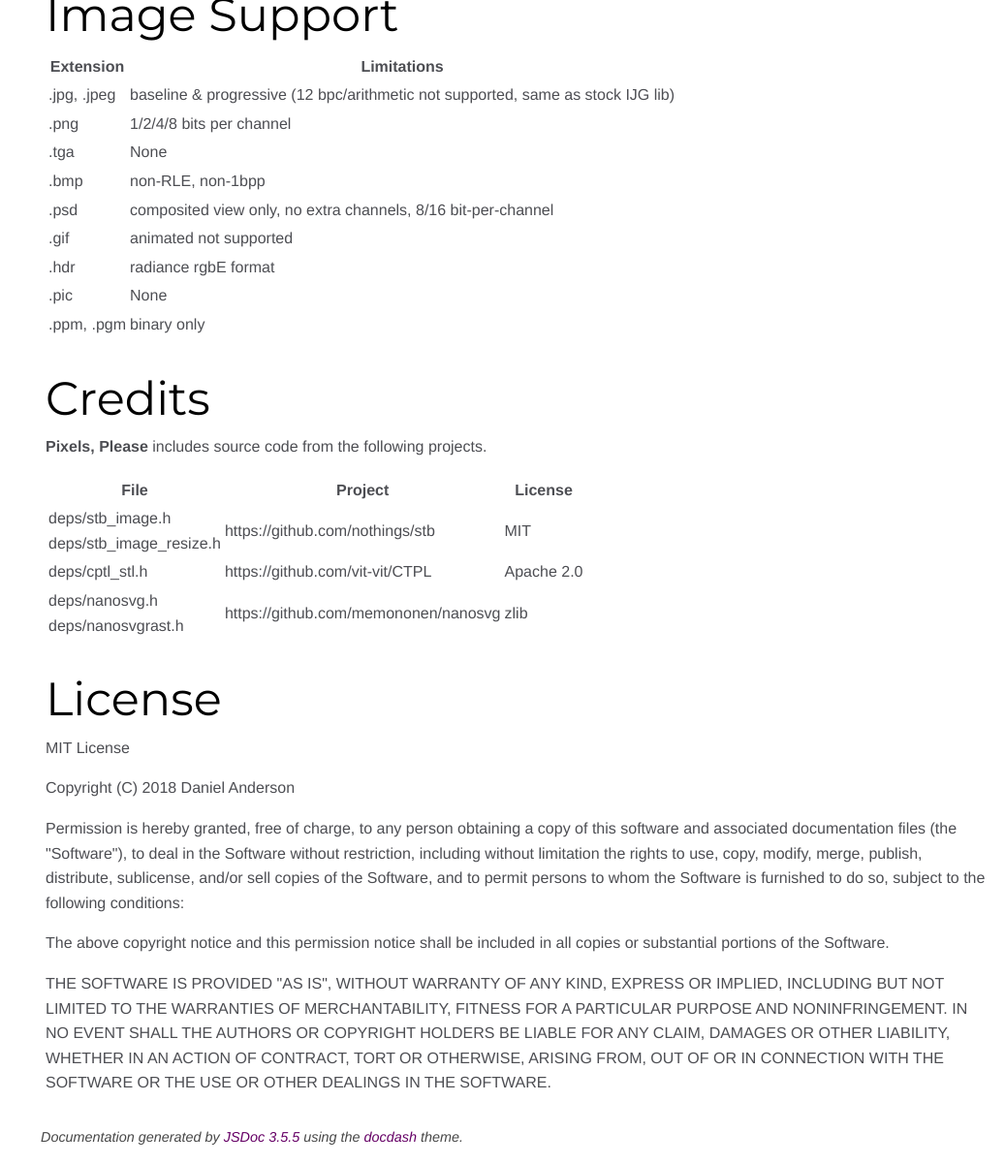
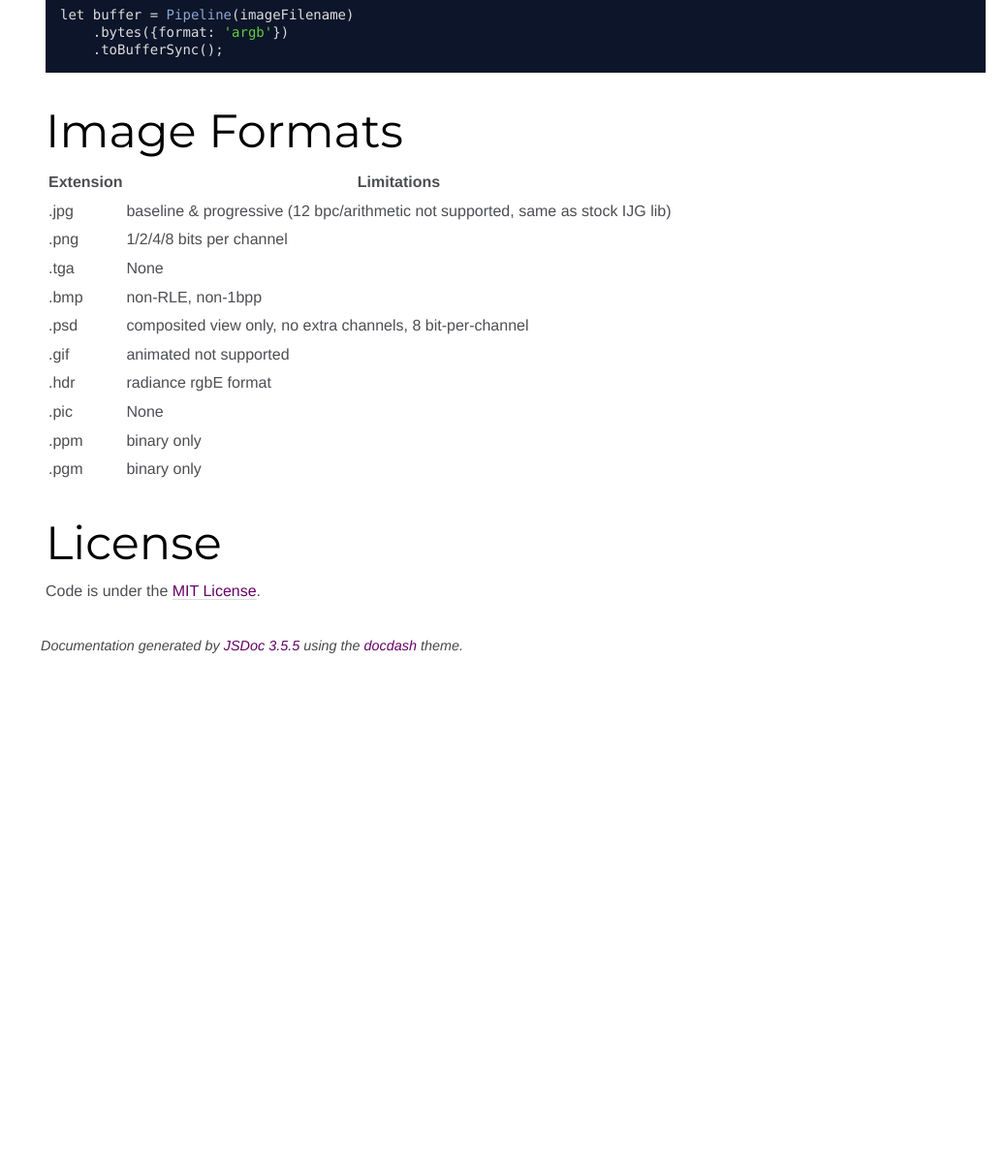
Before and after one commit to dananderson/pixels-please, a website: page docs/index.html in a window 1280 px wide. Shown: the part 689-1891 px from the top of the page at 97% size, without its empty margins (243-1280 px from the left). After the commit the page ends 1383 px from the top, so only its background shows below. Drawn offline with Linux system fonts and the light colour scheme.

Commit message:
Clean up documentation

```diff
--- a/docs/index.html
+++ b/docs/index.html
@@ -46,16 +46,24 @@
 
 
     <section class="readme">
-        <article><h1>Pixels, Please</h1><p>Image processing library for multimedia applications.</p>
-<h1>Install</h1><pre class="prettyprint source"><code>npm install pixels-please --save</code></pre><pre class="prettyprint source"><code>yarn add pixels-please</code></pre><p><strong>Pixels, Please</strong> contains native code. The installation target must be configured to use node-gyp.</p>
-<h1>Example</h1><pre class="prettyprint source lang-javascript"><code>const Pipeline = require('pixels-please');
+        <article><h1>Pixels, Please</h1><p>An image loading module for graphics applications.</p>
+<p><strong>Pixels, Please</strong> provides an asynchronous, non-blocking image processing pipeline that accepts an image file and outputs a Buffer of raw pixel
+data. The pipeline is intended to support the use case of loading an image file into an OpenGL texture.</p>
+<pre class="prettyprint source"><code>npm install --save pixels-please</code></pre><pre class="prettyprint source"><code>yarn add pixels-please</code></pre><ul>
+<li>Installation requires node-gyp.</li>
+</ul>
+<h1>Examples</h1><pre class="prettyprint source lang-javascript"><code>const Pipeline = require('pixels-please');
 
 Pipeline(imageFilename)
     .bytes({format: 'argb'})
     .toBuffer()
     .then(buffer => {
         // ...
-    })</code></pre><h1>Image Support</h1><table>
+    });</code></pre><pre class="prettyprint source lang-javascript"><code>const Pipeline = require('pixels-please');
+
+let buffer = Pipeline(imageFilename)
+    .bytes({format: 'argb'})
+    .toBufferSync();</code></pre><h1>Image Formats</h1><table>
 <thead>
 <tr>
 <th>Extension</th>
@@ -64,7 +72,7 @@ Pipeline(imageFilename)
 </thead>
 <tbody>
 <tr>
-<td>.jpg, .jpeg</td>
+<td>.jpg</td>
 <td>baseline &amp; progressive (12 bpc/arithmetic not supported, same as stock IJG lib)</td>
 </tr>
 <tr>
@@ -81,7 +89,7 @@ Pipeline(imageFilename)
 </tr>
 <tr>
 <td>.psd</td>
-<td>composited view only, no extra channels, 8/16 bit-per-channel</td>
+<td>composited view only, no extra channels, 8 bit-per-channel</td>
 </tr>
 <tr>
 <td>.gif</td>
@@ -96,49 +104,16 @@ Pipeline(imageFilename)
 <td>None</td>
 </tr>
 <tr>
-<td>.ppm, .pgm</td>
+<td>.ppm</td>
+<td>binary only</td>
+</tr>
+<tr>
+<td>.pgm</td>
 <td>binary only</td>
 </tr>
 </tbody>
 </table>
-<h1>Credits</h1><p><strong>Pixels, Please</strong> includes source code from the following projects. </p>
-<table>
-<thead>
-<tr>
-<th>File</th>
-<th>Project</th>
-<th>License</th>
-</tr>
-</thead>
-<tbody>
-<tr>
-<td>deps/stb_image.h <br> deps/stb_image_resize.h</td>
-<td>https://github.com/nothings/stb</td>
-<td>MIT</td>
-</tr>
-<tr>
-<td>deps/cptl_stl.h</td>
-<td>https://github.com/vit-vit/CTPL</td>
-<td>Apache 2.0</td>
-</tr>
-<tr>
-<td>deps/nanosvg.h <br> deps/nanosvgrast.h</td>
-<td>https://github.com/memononen/nanosvg</td>
-<td>zlib</td>
-</tr>
-</tbody>
-</table>
-<h1>License</h1><p>MIT License</p>
-<p>Copyright (C) 2018 Daniel Anderson</p>
-<p>Permission is hereby granted, free of charge, to any person obtaining a copy of this software and associated documentation
-files (the &quot;Software&quot;), to deal in the Software without restriction, including without limitation the rights to use, copy,
-modify, merge, publish, distribute, sublicense, and/or sell copies of the Software, and to permit persons to whom the Software
-is furnished to do so, subject to the following conditions:</p>
-<p>The above copyright notice and this permission notice shall be included in all copies or substantial portions of the Software.</p>
-<p>THE SOFTWARE IS PROVIDED &quot;AS IS&quot;, WITHOUT WARRANTY OF ANY KIND, EXPRESS OR IMPLIED, INCLUDING BUT NOT LIMITED TO THE
-WARRANTIES OF MERCHANTABILITY, FITNESS FOR A PARTICULAR PURPOSE AND NONINFRINGEMENT. IN NO EVENT SHALL THE AUTHORS OR
-COPYRIGHT HOLDERS BE LIABLE FOR ANY CLAIM, DAMAGES OR OTHER LIABILITY, WHETHER IN AN ACTION OF CONTRACT, TORT OR OTHERWISE,
-ARISING FROM, OUT OF OR IN CONNECTION WITH THE SOFTWARE OR THE USE OR OTHER DEALINGS IN THE SOFTWARE.</p></article>
+<h1>License</h1><p>Code is under the <a href="https://opensource.org/licenses/MIT">MIT License</a>.</p></article>
     </section>
 
 
--- a/package.json
+++ b/package.json
@@ -1,6 +1,6 @@
 {
   "name": "pixels-please",
-  "description": "Image processing library for multimedia applications.",
+  "description": "An image loading module for graphics applications.",
   "keywords": [
     "image",
     "game",
```
Also changed, not shown: docs/config.js.html (+1 -1 lines), docs/output.js.html (+1 -1 lines), README.md, 1 other file.
